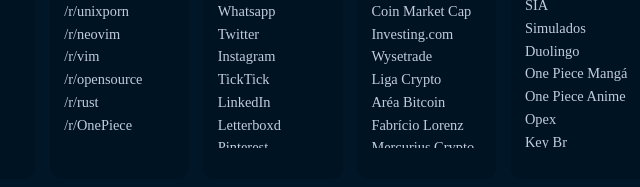
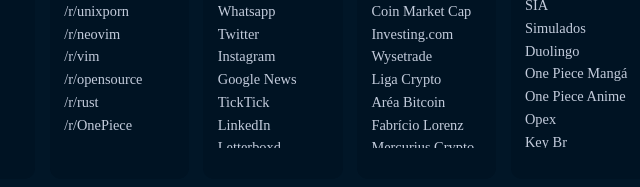
Before and after one commit to LucasMartinsVieira/homepage, a plain HTML site: page home-page/index.html in a window 1280 px wide. Shown: the part 381-568 px from the top of the page, 367-1007 px from the left. Drawn offline with Linux system fonts and the light colour scheme.

Commit message:
Add a bookmark

```diff
--- a/home-page/index.html
+++ b/home-page/index.html
@@ -51,6 +51,7 @@
           <a class="bookmark" href="https://web.whatsapp.com/" target="_blank">Whatsapp</a>
           <a class="bookmark" href="https://twitter.com/home" target="_blank">Twitter</a>
           <a class="bookmark" href="https://www.instagram.com/" target="_blank">Instagram</a>
+          <a class="bookmark" href="https://news.google.com/" target="_blank">Google News</a>
           <a class="bookmark" href="https://ticktick.com/webapp/#p/inbox/tasks" target="_blank">TickTick</a>
           <a class="bookmark" href="https://www.linkedin.com/" target="_blank">LinkedIn</a>
           <a class="bookmark" href="https://letterboxd.com/" target="_blank">Letterboxd</a>
```
